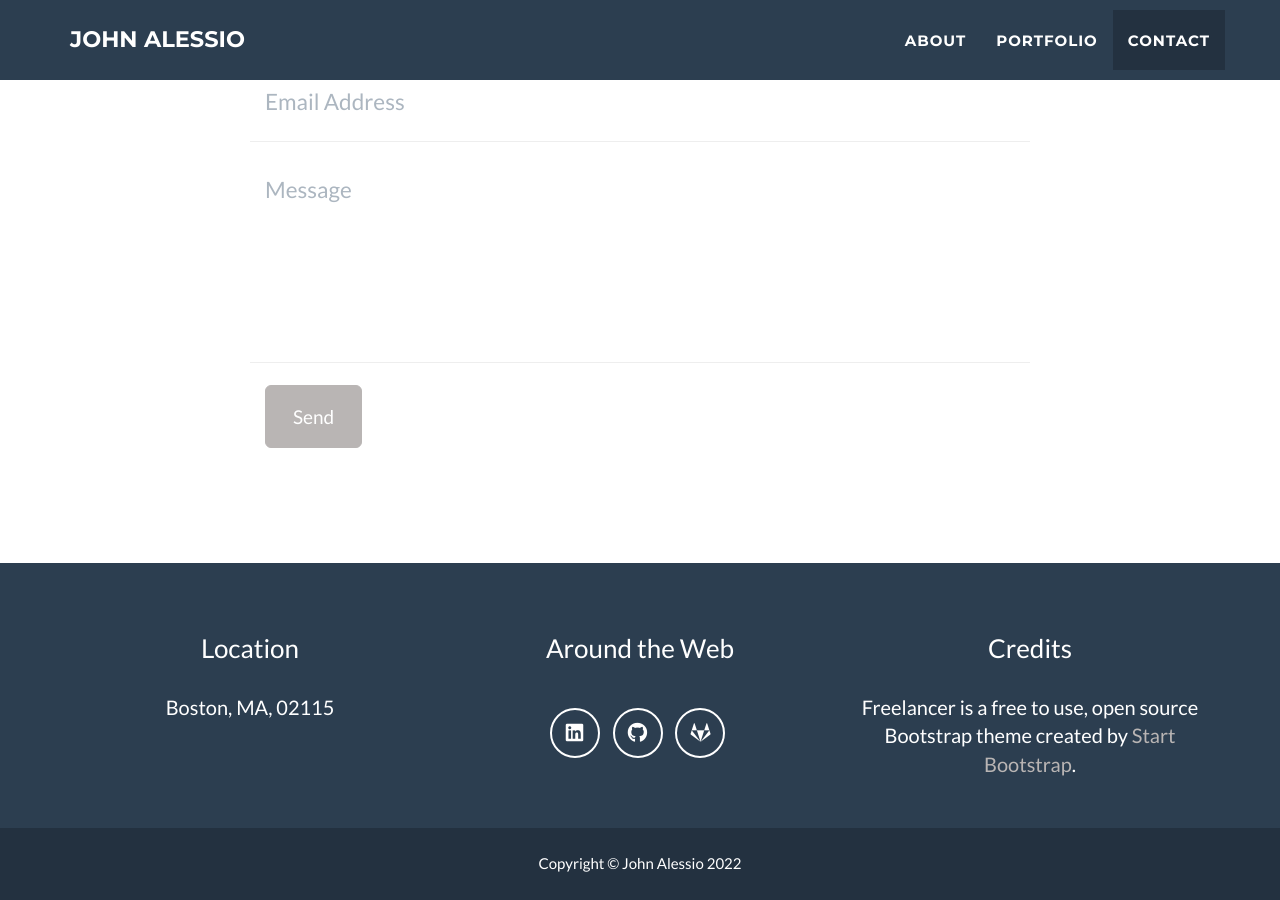
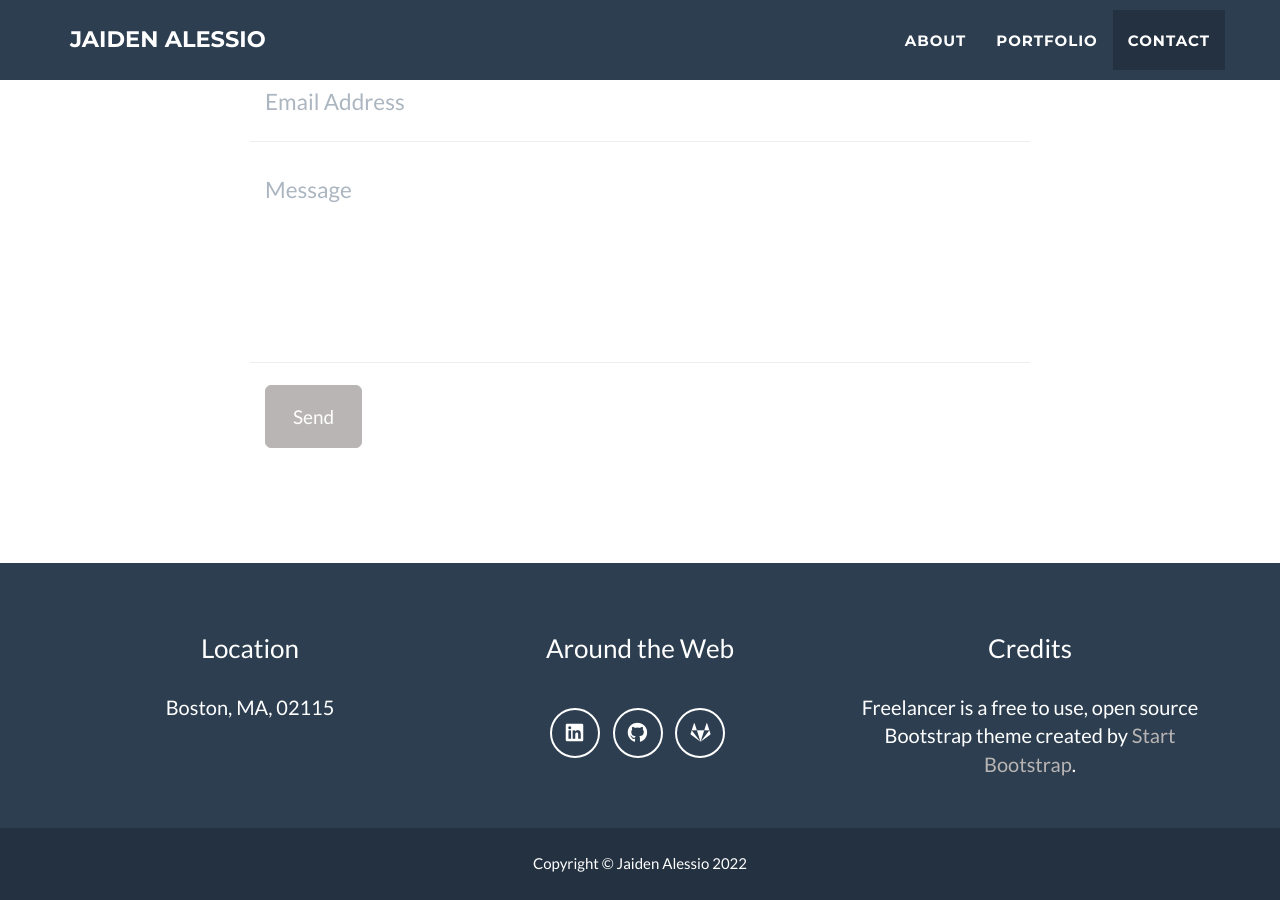
Before and after one commit to jalessio10/jalessio10.github.io, a Jekyll site: the page built from _posts/2021-12-29-Portfolio.markdown, in a window 1280 px wide and 900 px high, scrolled down 4958 px. Built offline with Jekyll 4.4.1, drawn with Linux system fonts in a browser that asks for light colours; some of the changed text lies outside the part shown.

Commit message:
changed references from John to Jaiden

```diff
--- a/_config.yml
+++ b/_config.yml
@@ -1,11 +1,11 @@
 # Site settings
-title: John Alessio
-email: alessiojohn10@gmail.com
+title: Jaiden Alessio
+email: alessiojaiden10@gmail.com
 url: www.jalessio.info
 description: "Welcome to my engineering portfolio! I am a Northeastern student studying computer engineering and computer science with an interest in aerospace and embedded devices. Visit for a close look at my professional, academic, and personal projects."
-keywords: "john, alessio, portfolio, engineer, computer, science, electric, electronic, PCB, software, developer"
+keywords: "jaiden, alessio, portfolio, engineer, computer, science, electric, electronic, PCB, software, developer"
 skills: "Candidate for Bachelors in Computer Engineering & Computer Science"
-meta_author: Alessio John
+meta_author: Alessio Jaiden
 
 # Google webmaster tools
 google_verify:
@@ -32,7 +32,7 @@ color:
 
 # Footer settings
 footer:
-  copyright: John Alessio
+  copyright: Jaiden Alessio
   location: Location
   social: Around the Web
   credits: Credits
@@ -40,7 +40,7 @@ footer:
 # Social networks usernames (many more available: google-plus, flickr, dribbble, pinterest, instagram, tumblr, linkedin, etc.)
 social:
   - title: linkedin
-    url: https://www.linkedin.com/in/john-alessio-08322817a/
+    url: https://www.linkedin.com/in/jaiden-alessio-08322817a/
   - title: github
     url: https://github.com/jalessio10
   - title: gitlab
```
